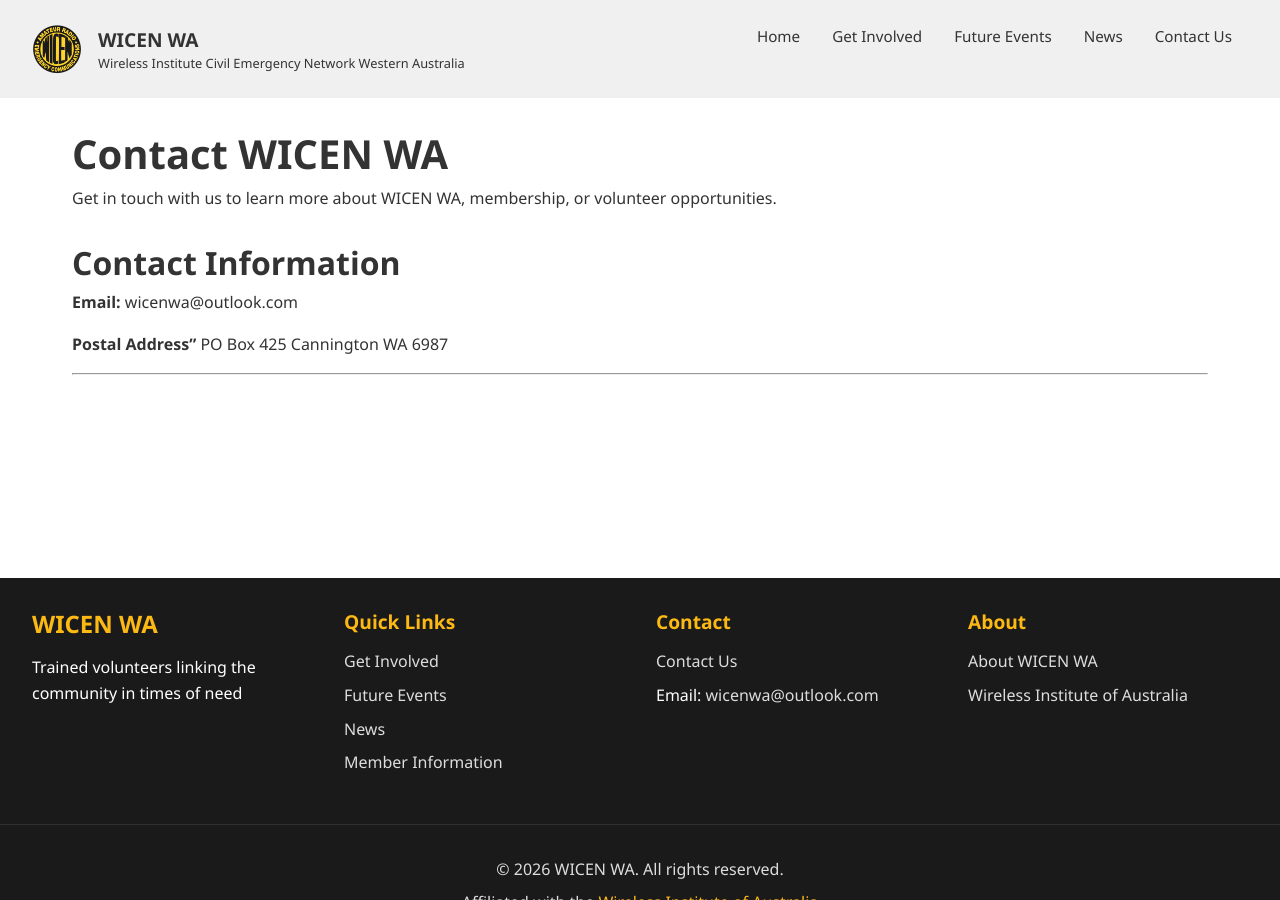
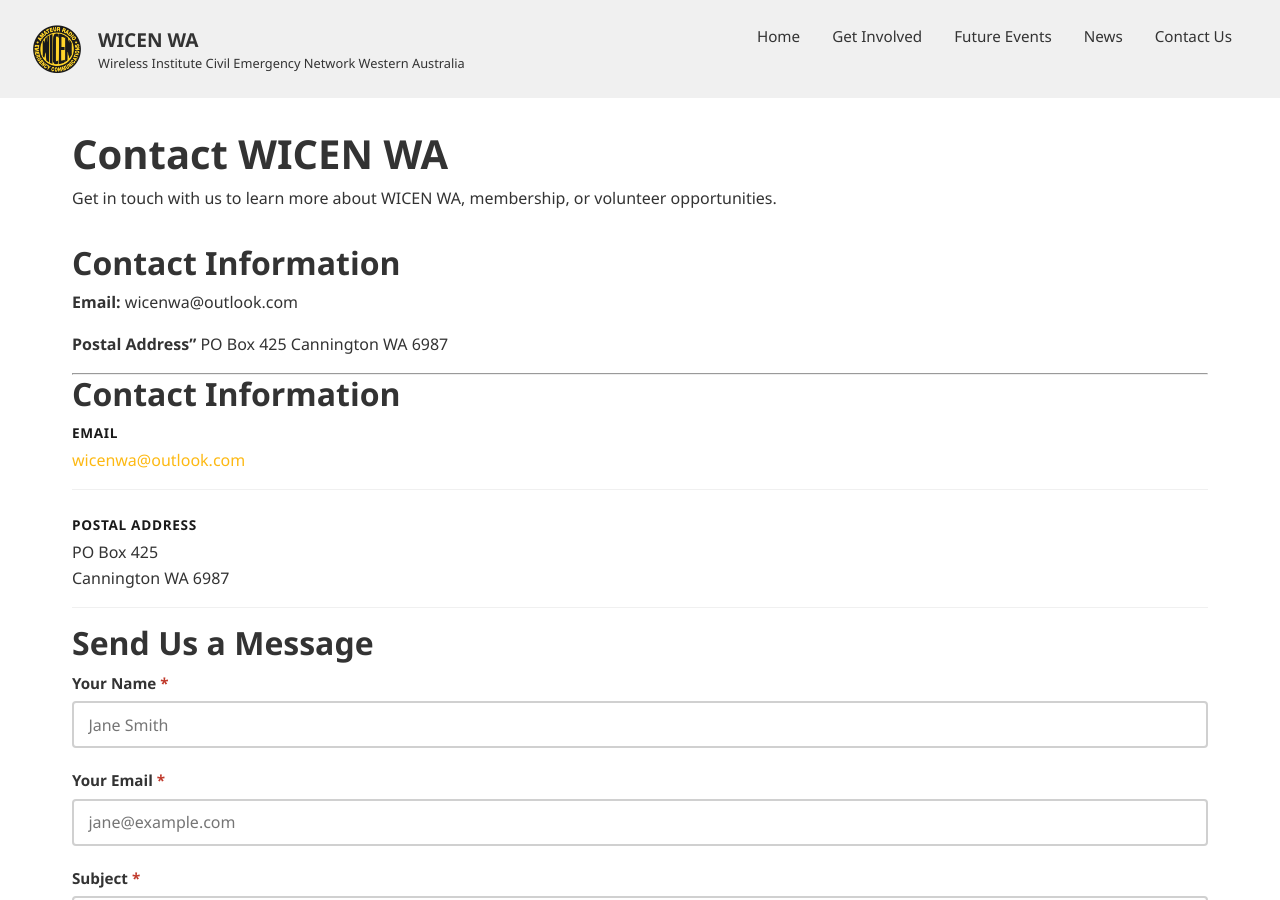
Before and after one commit to jubbp/WICENWA-Web, a Jekyll site: the page built from contact.md, in a window 1280 px wide and 900 px high. Built offline with Jekyll 4.4.1, drawn with Linux system fonts in a browser that asks for light colours; some of the changed text lies outside the part shown.

Commit message:
added general prep and some contact details

```diff
--- a/assets/style.css
+++ b/assets/style.css
@@ -685,3 +685,112 @@
 tbody tr:hover {
   background-color: #fef3d0;
 }
+
+.contact-grid {
+  display: grid;
+  grid-template-columns: 1fr 2fr;
+  gap: 3rem;
+  margin-top: 2rem;
+  align-items: start;
+}
+
+.contact-info h2,
+.contact-form-wrapper h2 {
+  margin-top: 0;
+  color: var(--text-color);
+}
+
+.contact-details {
+  list-style: none;
+  margin-left: 0;
+  padding: 0;
+}
+
+.contact-details li {
+  display: flex;
+  flex-direction: column;
+  gap: 0.25rem;
+  padding: 1rem 0;
+  border-bottom: 1px solid var(--light-gray);
+}
+
+.contact-details li:first-child {
+  padding-top: 0;
+}
+
+.contact-label {
+  font-weight: 600;
+  font-size: 0.85rem;
+  text-transform: uppercase;
+  letter-spacing: 0.05em;
+  color: var(--primary-dark);
+}
+
+/* Contact Form */
+.contact-form {
+  display: flex;
+  flex-direction: column;
+  gap: 1.25rem;
+}
+
+.form-group {
+  display: flex;
+  flex-direction: column;
+  gap: 0.4rem;
+}
+
+.form-group label {
+  font-weight: 600;
+  font-size: 0.95rem;
+  color: var(--text-color);
+}
+
+.required {
+  color: #c0392b;
+}
+
+.form-group input,
+.form-group select,
+.form-group textarea {
+  padding: 0.65rem 0.9rem;
+  border: 2px solid #d0d0d0;
+  border-radius: 4px;
+  font-family: inherit;
+  font-size: 1rem;
+  color: var(--text-color);
+  background-color: var(--white);
+  transition: border-color 0.2s ease, box-shadow 0.2s ease;
+  width: 100%;
+}
+
+.form-group input:focus,
+.form-group select:focus,
+.form-group textarea:focus {
+  outline: none;
+  border-color: var(--primary-yellow);
+  box-shadow: 0 0 0 3px rgba(253, 185, 19, 0.25);
+}
+
+.form-group textarea {
+  resize: vertical;
+  min-height: 140px;
+}
+
+.btn-submit {
+  align-self: flex-start;
+  cursor: pointer;
+  font-size: 1rem;
+}
+
+/* Contact form mobile */
+@media (max-width: 768px) {
+  .contact-grid {
+    grid-template-columns: 1fr;
+    gap: 2rem;
+  }
+
+  .btn-submit {
+    width: 100%;
+    text-align: center;
+  }
+}
--- a/contact.md
+++ b/contact.md
@@ -14,3 +14,61 @@
 **Postal Address"** PO Box 425 Cannington WA 6987
 
 ---
+
+
+
+  <div class="contact-info">
+    <h2>Contact Information</h2>
+    <ul class="contact-details">
+      <li>
+        <span class="contact-label">Email</span>
+        <a href="mailto:wicenwa@outlook.com">wicenwa@outlook.com</a>
+      </li>
+      <li>
+        <span class="contact-label">Postal Address</span>
+        <span>PO Box 425<br>Cannington WA 6987</span>
+      </li>
+    </ul>
+  </div>
+
+  <div class="contact-form-wrapper">
+    <h2>Send Us a Message</h2>
+    <form
+      class="contact-form"
+      action="https://formspree.io/f/YOUR_FORM_ID"
+      method="POST"
+    >
+      <div class="form-group">
+        <label for="name">Your Name <span class="required">*</span></label>
+        <input type="text" id="name" name="name" placeholder="Jane Smith" required>
+      </div>
+
+      <div class="form-group">
+        <label for="email">Your Email <span class="required">*</span></label>
+        <input type="email" id="email" name="email" placeholder="jane@example.com" required>
+      </div>
+
+      <div class="form-group">
+        <label for="subject">Subject <span class="required">*</span></label>
+        <select id="subject" name="subject" required>
+          <option value="" disabled selected>Select a topic…</option>
+          <option value="membership">Membership enquiry</option>
+          <option value="volunteering">Volunteering</option>
+          <option value="events">Events</option>
+          <option value="other">Other</option>
+        </select>
+      </div>
+
+      <div class="form-group">
+        <label for="message">Message <span class="required">*</span></label>
+        <textarea id="message" name="message" rows="6" placeholder="Tell us how we can help…" required></textarea>
+      </div>
+
+      <!-- Honeypot spam protection -->
+      <input type="text" name="_gotcha" style="display:none">
+
+      <button type="submit" class="btn btn-submit">Send Message</button>
+    </form>
+  </div>
+
+</div>
```
Also changed, not shown: 2 other files.
